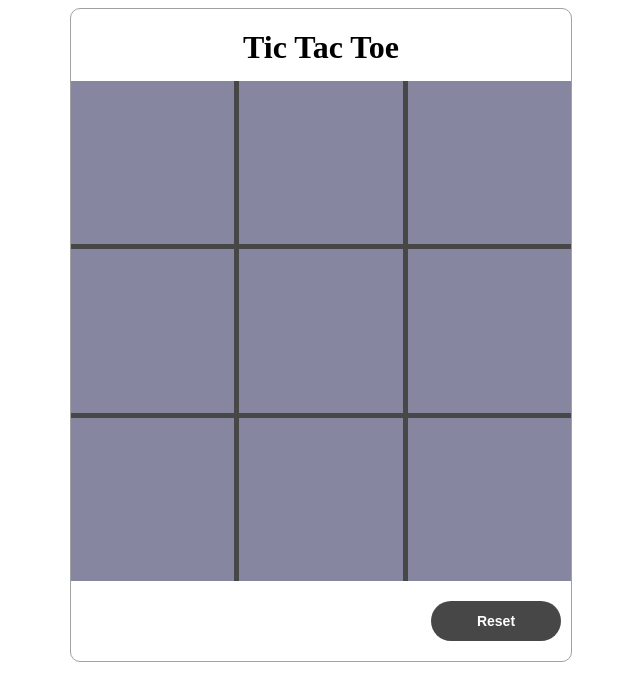
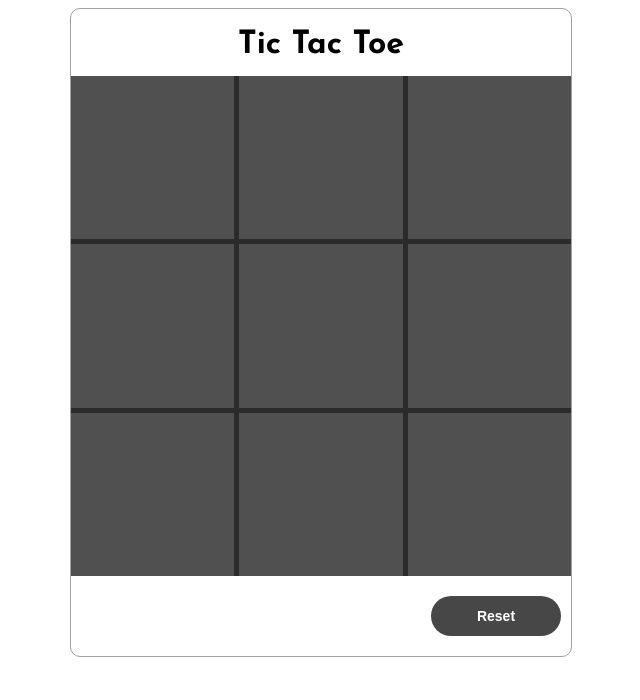
Before and after one commit to Kndrik/tictactoe, a plain HTML site: page index.html in a window 1280 px wide. Shown: the whole page, without its empty margins (319-959 px from the left). Drawn offline with Linux system fonts and the light colour scheme.

Commit message:
Add custom font, update cell colors

```diff
--- a/style.css
+++ b/style.css
@@ -1,3 +1,9 @@
+@import url('https://fonts.googleapis.com/css2?family=Josefin+Sans:wght@100;400;700&display=swap');
+
+html {
+    font-family: 'Josefin Sans', sans-serif;
+}
+
 .page-container {
     display: flex;
     flex-direction: column;
@@ -22,24 +28,25 @@
     grid-template-columns: 1fr 1fr 1fr;
     grid-template-rows: 1fr 1fr 1fr;
     gap: 5px;
-    background-color: rgb(71, 71, 71);
+    background-color: rgb(43, 43, 43);
 }
 
 .cell {
-    background-color: rgb(134, 134, 160);
+    background-color: rgb(80, 80, 80);
     display: flex;
     justify-content: center;
     align-items: center;
 }
 
 .cell:hover {
-    background-color: rgb(118, 118, 145);
+    background-color: rgb(68, 68, 68);
     cursor: pointer;
 }
 
 .cell div {
-    font-size: 48px;
+    font-size: 64px;
     font-weight: bold;
+    color: white;
 }
 
 .bottom {
@@ -71,10 +78,10 @@ h1 {
     margin: 0;
     margin-bottom: 15px;
     padding: 0;
+    font-weight: 700;
 }
 
 .result {
     margin-top: 20px;
     font-size: 42px;
-    font-weight: bold;
 }
```
